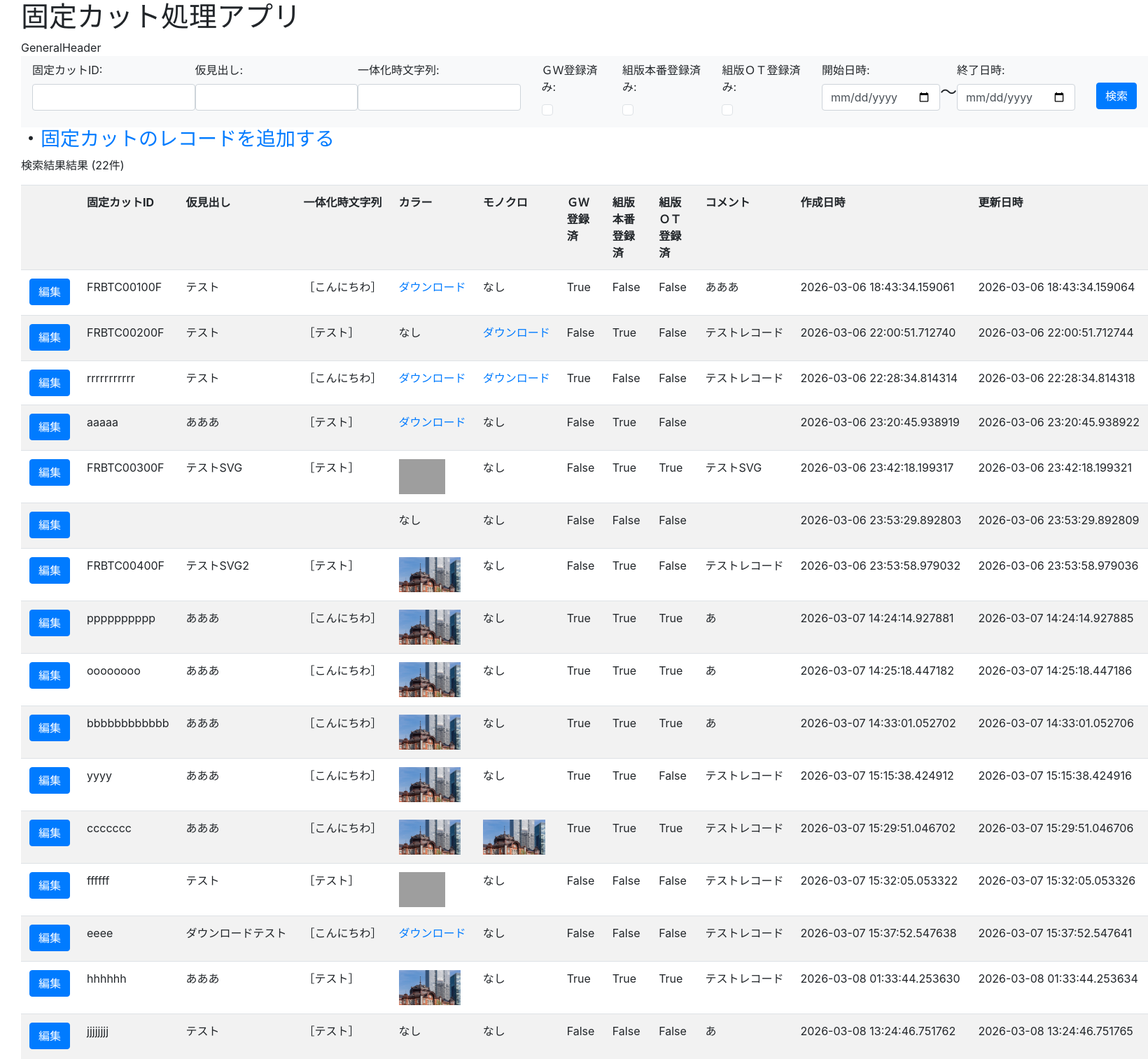
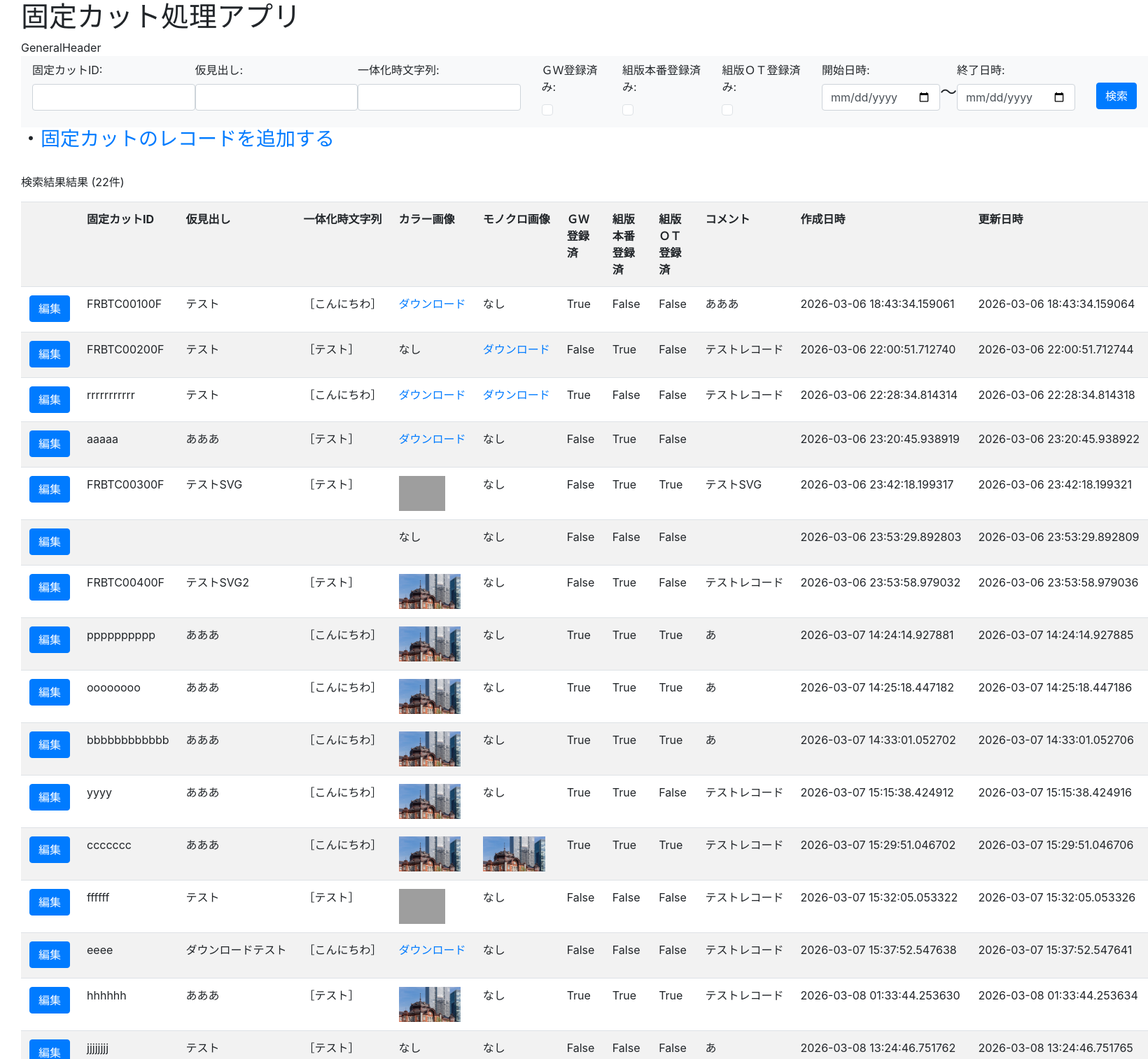
Before and after one commit to yutarotani/fixedcut, a Flask app: page /general in a window 1640 px wide. Shown: the part 56-1569 px from the top of the page at 70% size. Run offline with Flask 3, Linux system fonts and the light colour scheme; grey boxes are pictures that could not be loaded.

Commit message:
登録処理改修

```diff
--- a/fixedcut_app/templates/general.html
+++ b/fixedcut_app/templates/general.html
@@ -92,8 +92,8 @@ GeneralHeader
             <th>固定カットID</th>
             <th>仮見出し</th>
             <th>一体化時文字列</th>
-            <th>カラー</th>
-            <th>モノクロ</th>
+            <th>カラー画像</th>
+            <th>モノクロ画像</th>
             <th>ＧＷ登録済</th>
             <th>組版本番登録済</th>
             <th>組版ＯＴ登録済</th>
--- a/fixedcut_app/templates/general_add.html
+++ b/fixedcut_app/templates/general_add.html
@@ -15,6 +15,7 @@
 {% block serch_result %}
  <div class="pad">
     <h4>レコード追加フォーム</h4>
+    <p>アップロードできる画像は".jpeg"、".jpg"、".svg"、".eps"のみです</p>
     <form action="/general_add" method="POST" enctype="multipart/form-data">
         <table class="table table-striped table-hover">
             <tr>
@@ -22,8 +23,8 @@
                 <th>固定カットID</th>
                 <th>仮見出し</th>
                 <th>一体化時文字列</th>
-                <th>カラーEPS</th>
-                <th>モノクロEPS</th>
+                <th>カラー画像</th>
+                <th>モノクロ画像</th>
                 <th>ＧＷ登録</th>
                 <th>組版本番登録</th>
                 <th>組版ＯＴ登録</th>
--- a/fixedcut_app/templates/general_detail.html
+++ b/fixedcut_app/templates/general_detail.html
@@ -43,8 +43,8 @@ general_serch
                 <th>固定カットID</th>
                 <th>仮見出し</th>
                 <th>一体化時文字列</th>
-                <th>カラーEPS</th>
-                <th>モノクロEPS</th>
+                <th>カラー画像</th>
+                <th>モノクロ画像</th>
                 <th>ＧＷ登録</th>
                 <th>組版本番登録</th>
                 <th>組版ＯＴ登録</th>
--- a/fixedcut_app/templates/layout.html
+++ b/fixedcut_app/templates/layout.html
@@ -38,12 +38,12 @@
             {% block content %}{% endblock %}
         </div>
 
-        <dev>
+        <dev class="pad">
             {% with messages = get_flashed_messages() %}
             {% if messages %}
             <ul>
                 {% for message in messages %}
-                <li><h2 class=not-solve>{{ message }}</h2></li>
+                <li><h4 class=not-solve>{{ message }}</h4></li>
                 {% endfor %}
             </ul>
             {% endif %}
--- a/fixedcut_app/views.py
+++ b/fixedcut_app/views.py
@@ -2,7 +2,7 @@ from flask import render_template, request, redirect, url_for, flash, send_from_
 from datetime import datetime
 from fixedcut_app import app, db
 from fixedcut_app.models.fixedcut import FixedCut
-import os, pathlib, sqlite3
+import os, pathlib, sqlite3, shutil
 from sqlalchemy import and_
 
 
@@ -105,7 +105,6 @@ def general_add():
         savelist = [form_id, form_midashi, form_Str, form_colorUrl, form_monoUrl,
                     form_GWFlg, form_prodFlg, form_OTFlg,form_comment]
 
-        print(f"form_GWFlg:{form_GWFlg}")
 
         bool_list = [form_GWFlg, form_prodFlg, form_OTFlg]
         bool_res = []
@@ -114,10 +113,6 @@ def general_add():
                 bool_res.append(True)
             else:
                 bool_res.append(False)
-
-
-        print(datetime.now)
-        print(datetime.now().strftime('%Y-%m-%d %H:%M:%S'))
 
         try:
             os.makedirs(f'fixedcut_app/templates/static/img/{form_id}/color')
@@ -145,33 +140,97 @@ def general_add():
         except(PermissionError):
             pass
 
+        filetypes = [".eps",".jpg",".jpeg",".svg"]
+        if any(filetype in form_colorUrl.filename for filetype in filetypes) or any(filetype in form_monoUrl.filename for filetype in filetypes):
+            try:
+                fixedcut = FixedCut(
+                    id = form_id, #固定カットID
+                    midashi = form_midashi, #仮見出し
+                    Str = form_Str, #一体化時文字列
+                    colorUrl = f'img/{form_id}/color/{color_name}', #カラー画像のURL
+                    monoUrl = f'img/{form_id}/mono/{mono_name}', #モノクロ画像のURL
+                    GWFlg = bool_res[0], #GW登録対象
+                    prodFlg = bool_res[1], #組版本番登録済みか
+                    OTFlg = bool_res[2], #組版OT系登録済みか
+                    comment = form_comment, #コメント
+                    )
+                db.session.add(fixedcut)
+                db.session.commit()
+                flash(f"{form_id}をレコード追加しました！")
+                app.logger.info("Added record id=%s by %s", form_id, request.remote_addr)
+                del bool_list
+                del bool_res
+                return render_template('general_add.html', savelist=savelist)
+            except Exception as e:
+                print(print("例外args:", e.args))
+                if form_id == "":
+                    flash("※固定カットIDが入力されていません※")
+                    flash("固定カットIDを入力してレコード追加してください")
+                    app.logger.warning("Failed to add record id=%s by %s", form_id, request.remote_addr)
+                    del bool_list
+                    del bool_res
+                    return render_template('general_add.html', savelist=savelist)
+                else:
+                    flash("※すでに登録済みの固定カットIDです※")
+                    flash("固定カットIDを変更してレコード追加してください")
+                    app.logger.warning("Failed to add record id=%s by %s", form_id, request.remote_addr)
+                    del bool_list
+                    del bool_res
+                    return render_template('general_add.html', savelist=savelist)
+        else:
 
-        try:
-            fixedcut = FixedCut(
-                id = form_id, #固定カットID
-                midashi = form_midashi, #仮見出し
-                Str = form_Str, #一体化時文字列
-                colorUrl = f'img/{form_id}/color/{color_name}', #カラー画像のURL
-                monoUrl = f'img/{form_id}/mono/{mono_name}', #モノクロ画像のURL
-                GWFlg = bool_res[0], #GW登録対象
-                prodFlg = bool_res[1], #組版本番登録済みか
-                OTFlg = bool_res[2], #組版OT系登録済みか
-                comment = form_comment, #コメント
-                )
-            db.session.add(fixedcut)
-            db.session.commit()
-            flash(f"{form_id}をレコード追加しました！")
-            app.logger.info("Added record id=%s by %s", form_id, request.remote_addr)
-        except Exception as e:
-            print(print("例外args:", e.args))
-            if form_id == "":
-                flash("※固定カットIDが入力されていません※")
-                flash("固定カットIDを入力してレコード追加してください")
-                app.logger.warning("Failed to add record id=%s by %s", form_id, request.remote_addr)
-            else:
-                flash("※すでに登録済みの固定カットIDです※")
-                flash("固定カットIDを変更してレコード追加してください")
-                app.logger.warning("Failed to add record id=%s by %s", form_id, request.remote_addr)
+            if not any(filetype in form_colorUrl.filename for filetype in filetypes) and not any(filetype in form_monoUrl.filename for filetype in filetypes):
+                if form_colorUrl.filename == "" and form_monoUrl.filename != "":
+                    flash("※画像ファイルが登録対象外の拡張子です※")
+                    flash('".eps",".jpg",".jpeg",".svg"のみが登録できます')
+                    flash(f"対象ファイルは以下です")
+                    flash(f"モノクロ画像ファイル：{form_monoUrl.filename}")
+                elif form_colorUrl.filename != "" and form_monoUrl.filename == "":
+                    flash("※画像ファイルが登録対象外の拡張子です※")
+                    flash('".eps",".jpg",".jpeg",".svg"のみが登録できます')
+                    flash(f"対象ファイルは以下です")
+                    flash(f"カラー画像ファイル　：{form_colorUrl.filename}")
+                elif form_colorUrl.filename == "" and form_monoUrl.filename == "":
+                    flash(f"登録対象画像がない状態でレコード登録を試みます")
+                    flash("↓")
+
+                    try:
+                        fixedcut = FixedCut(id = form_id, #固定カットID
+                                            midashi = form_midashi, #仮見出し
+                                            Str = form_Str, #一体化時文字列
+                                            colorUrl = f'img/{form_id}/color/{color_name}', #カラー画像のURL
+                                            monoUrl = f'img/{form_id}/mono/{mono_name}', #モノクロ画像のURL
+                                            GWFlg = bool_res[0], #GW登録対象
+                                            prodFlg = bool_res[1], #組版本番登録済みか
+                                            OTFlg = bool_res[2], #組版OT系登録済みか
+                                            comment = form_comment, #コメント
+                                            )
+                        db.session.add(fixedcut)
+                        db.session.commit()
+                        shutil.rmtree(f'fixedcut_app/templates/static/img/{form_id}/')
+                        flash(f"{form_id}をレコード追加しました！")
+                        app.logger.info("Added record id=%s by %s", form_id, request.remote_addr)
+                        del bool_list
+                        del bool_res
+                        return render_template('general_add.html', savelist=savelist)
+                    except Exception as e:
+                        print(print("例外args:", e.args))
+                        if form_id == "":
+                            flash("※固定カットIDが入力されていません※")
+                            flash("固定カットIDを入力してレコード追加してください")
+                        else:
+                            flash("※すでに登録済みの固定カットIDです※")
+                            flash("固定カットIDを変更してレコード追加してください")
+                else:
+                    flash(f"対象ファイルは以下です")
+                    flash("※画像ファイルが登録対象外の拡張子です※")
+                    flash('".eps",".jpg",".jpeg",".svg"のみが登録できます')
+                    flash(f"カラー画像ファイル　：{form_colorUrl.filename}")
+                    flash(f"モノクロ画像ファイル：{form_monoUrl.filename}")
+
+            shutil.rmtree(f'fixedcut_app/templates/static/img/{form_id}/')
+            app.logger.warning("Failed to add record id=%s by %s", form_id, request.remote_addr)
+
 
         del bool_list
         del bool_res
```
Also changed, not shown: instance/fixedcut_app.db, 4 other files.
